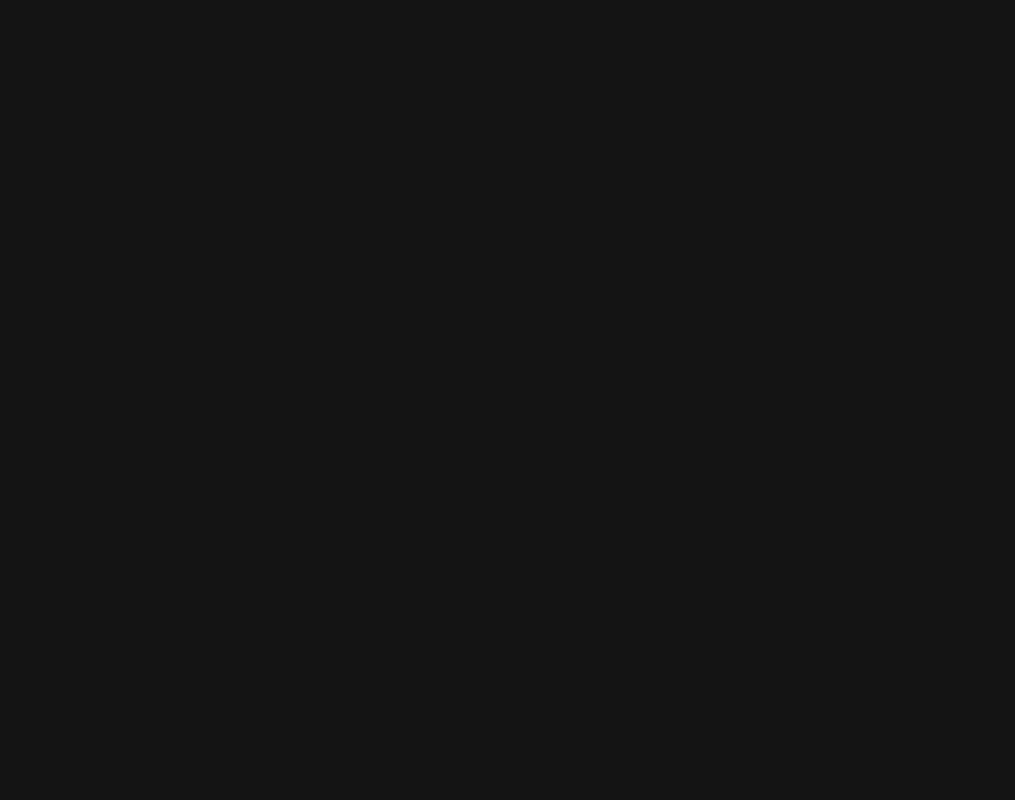
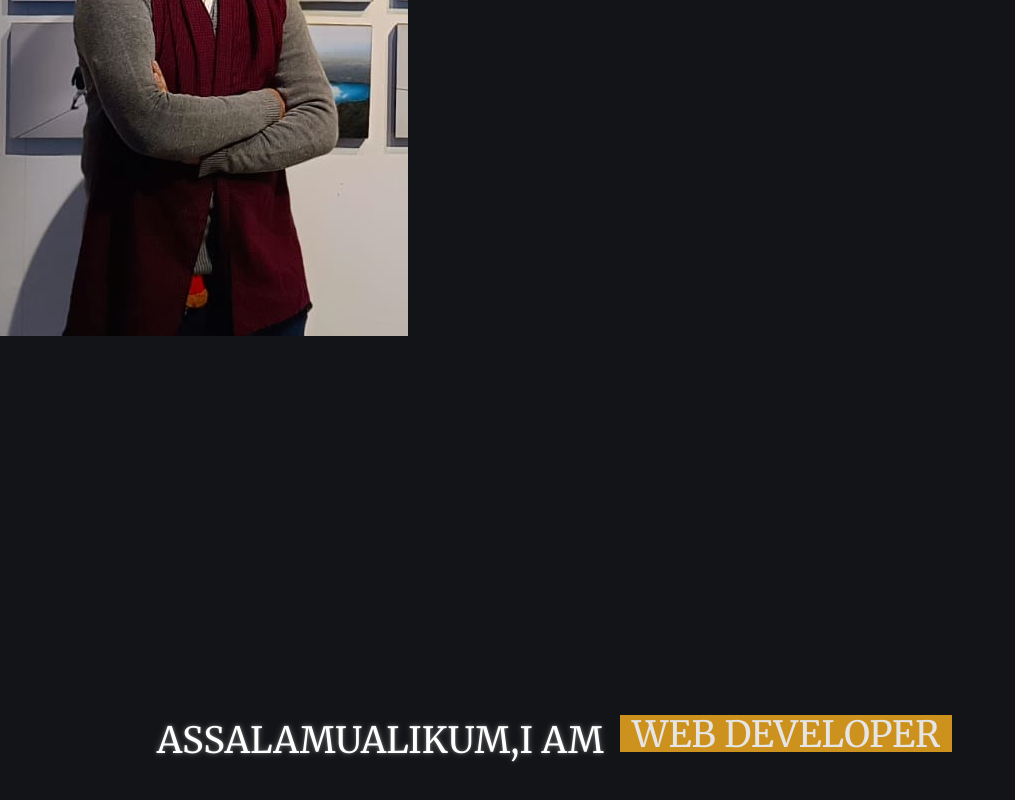
Before and after one commit to Nasif-21/portfolio, a React (Create React App) app: page / in a window 1280 px wide. Shown: the part 498-1298 px from the top of the page, without its empty margins (0-1015 px from the left). Before the commit the page ends 800 px from the top, so only its background shows below. Built offline with nearby package versions, Linux system fonts and the light colour scheme.

Commit message:
Text Animation added in HomePage

```diff
--- a/src/App.js
+++ b/src/App.js
@@ -1,8 +1,6 @@
 //import logo from './logo.svg';
 //import './App.css';
 import './index.css';
-import NavBar from './components/Navbar/NavBar';
-import Intro from './components/Introduction/Intro';
 import Home from './routes/Home';
 import About from './routes/About';
 import Contact from './routes/Contact';
--- /dev/null
+++ b/src/components/HomeImg.css
@@ -0,0 +1,58 @@
+@import url('https://fonts.googleapis.com/css?family=Roboto:700');
+
+body {
+  font-family:'Roboto';
+  background-color: #131417;
+}
+p {
+  text-shadow: 0 0 7px rgba(255,255,255,.3), 0 0 3px rgba(255,255,255,.3);
+}
+.container {
+  color: #e5e5e5;
+  font-size: 2.26rem;
+  text-transform: uppercase;
+  height: 100vh;
+  display: flex;
+  align-items: center;
+  justify-content: center;
+}
+
+.animation {
+  height:50px;
+  overflow:hidden;
+  margin-left: 1rem;
+}
+
+.animation > div > div {
+  padding: 0.25rem 0.75rem;
+  height:2.81rem;
+  margin-bottom: 2.81rem;
+  display:inline-block;
+}
+
+.animation div:first-child {
+  animation: text-animation 8s infinite;
+}
+
+.first div {
+  background-color:#20a7d8;
+}
+.second div {
+  background-color:#CD921E;
+}
+.third div {
+  background-color:#c10528;
+}
+
+@keyframes text-animation {
+  0% {margin-top: 0;}
+  10% {margin-top: 0;}
+  20% {margin-top: -5.62rem;}
+  30% {margin-top: -5.62rem;}
+  40% {margin-top: -11.24rem;}
+  60% {margin-top: -11.24rem;}
+  70% {margin-top: -5.62rem;}
+  80% {margin-top: -5.62rem;}
+  90% {margin-top: 0;}
+  100% {margin-top: 0;}
+}
--- /dev/null
+++ b/src/components/HomeImg.js
@@ -0,0 +1,28 @@
+import React from 'react'
+import "./HomeImg.css";
+import profilepic from "../assest/Profile.png"
+
+
+const HomeImg = () => {
+  return (
+    <div className='profileImg'>
+        <div className='mask'>
+            <img src={profilepic} className='profilepic'></img>
+
+        </div>
+        <div className='container'>
+            <p>Assalamualikum,  </p>
+            <p>I am </p>
+            <section class="animation">
+            <div class="first"><div>SHEIKH MUHTASIM NASIF</div></div>
+            <div class="second"><div>Web Developer</div></div>
+            <div class="third"><div>Software Engineer</div></div>
+             </section>
+        </div>
+
+
+        </div>
+  )
+}
+
+export default HomeImg
--- a/src/components/Introduction/Intro.js
+++ /dev/null
@@ -1,22 +0,0 @@
-import React from 'react'
-import Profile from '../../assest/Profile.png';
-import "./intro.css";
-
-const intro = () => {
-  return (
-    <section id="intro">
-      <div className='introText'>
-        <span className='salam'>Assalamualaikum</span><br>
-        </br><span className='introI'>I am</span> <span className='introName'>Sheikh Muhtasim Nasif</span>
-        <p className='introPara'>I am a web Developer</p>
-      </div>
-
-        <img src={Profile} alt="profile" className="profileimg" />
-
-
-    </section>
-
-  );
-}
-
-export default intro
--- a/src/components/Introduction/intro.css
+++ /dev/null
@@ -1,20 +0,0 @@
-#intro
-{
- height: calc(100vh - 4rem);
- width: 100vw;
- max-width: 75rem;
- margin: 0 auto;
- margin-top: 14%;
- overflow: hidden;
- position: relative;
-}
-
-.profileimg
-{
-    position: absolute;
-    top: -4rem;
-    right: 0 ;
-    z-index: -1;
-    object-fit: cover;
-
-}
--- a/src/components/Navbar/NavBar.js
+++ b/src/components/NavBar.js
@@ -1,6 +1,6 @@
 import React, { useState } from 'react'
 import "./NavBar.css"
-import NasLogo from "../../assest/NasLogo.png";
+import NasLogo from "../assest/NasLogo.png";
 import {Link} from "react-router-dom"
 import {FaBars, FaTimes} from 'react-icons/fa';
 
--- a/src/routes/Home.js
+++ b/src/routes/Home.js
@@ -1,10 +1,13 @@
 import React from 'react'
-import NavBar from '../components/Navbar/NavBar'
+import NavBar from '../components/NavBar'
+import HomeImg from '../components/HomeImg'
+
 
 const Home = () => {
   return (
     <div>
-        <NavBar/>
+       <NavBar/>
+       <HomeImg/>
     </div>
   )
 }
```
Also changed, not shown: src/components/NavBar.css (renamed from src/components/Navbar/NavBar.css).
